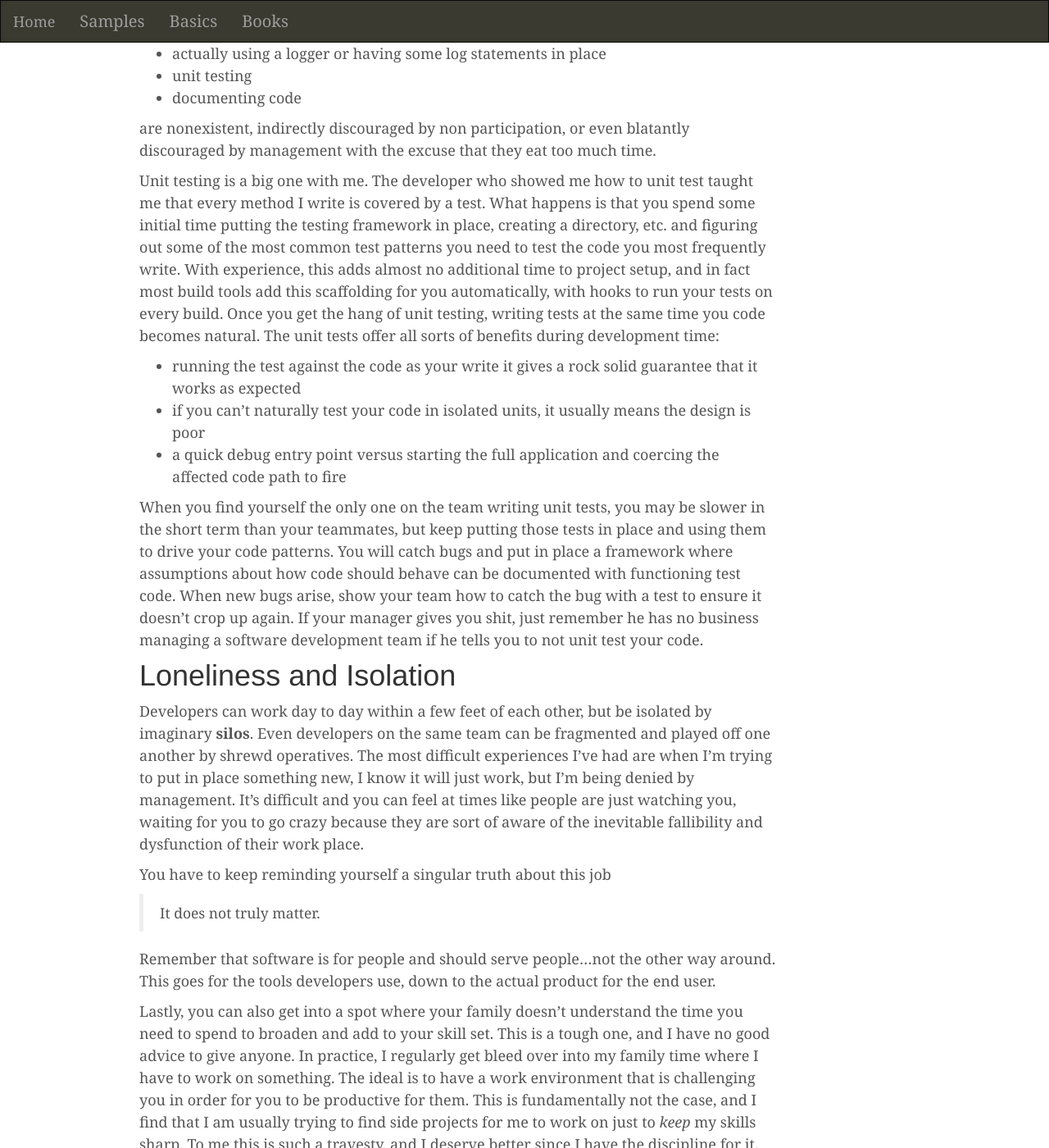
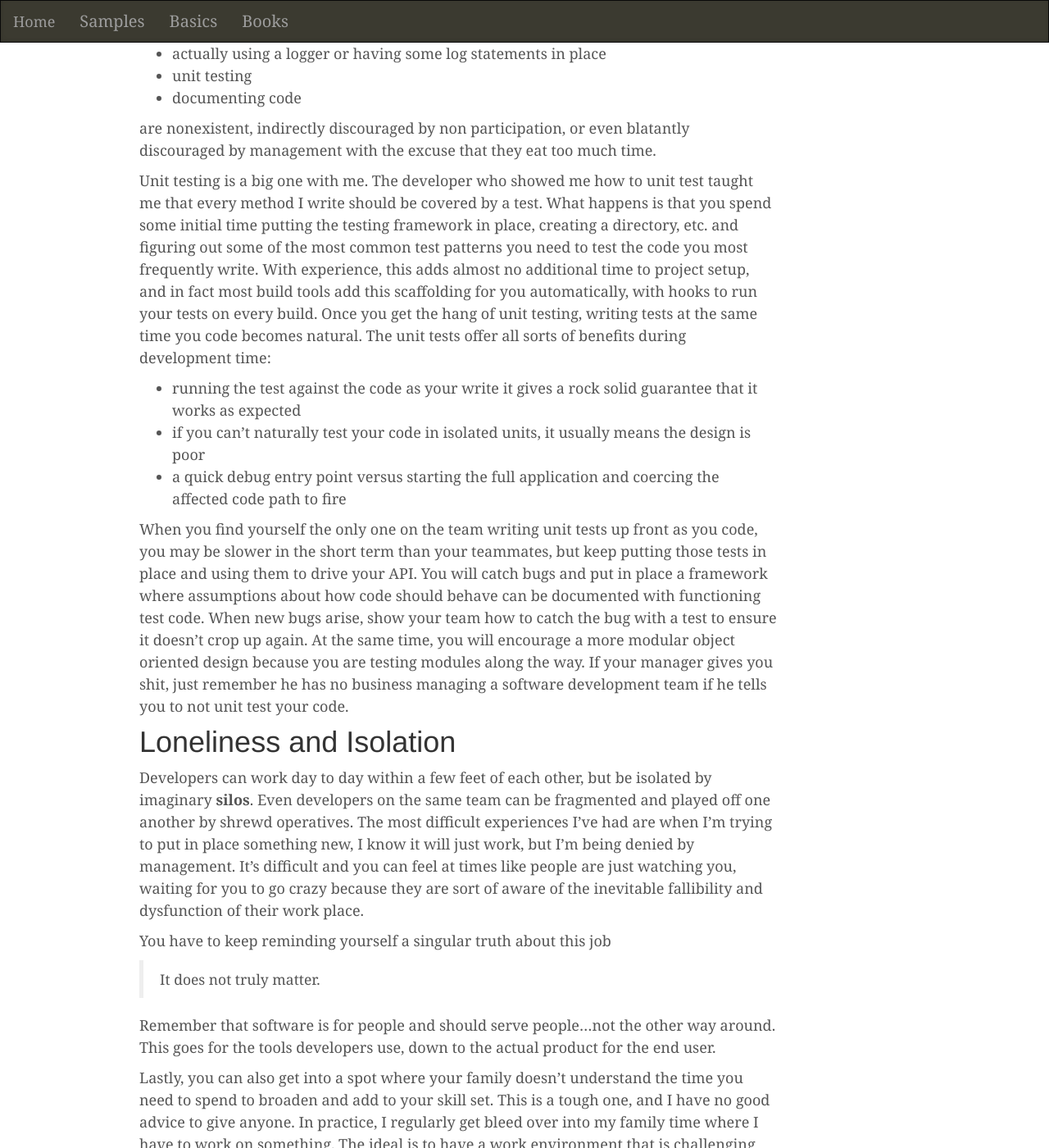
Before and after one commit to chasefranks/chasefranks.github.io, a Jekyll site: the page built from _posts/2017-06-12-the-twilight-zone.md, in a window 1280 px wide and 1400 px high, scrolled down 4458 px. Shown: the whole window at 82% size. Built offline with Jekyll 4.4.1, drawn with Linux system fonts in a browser that asks for light colours; comment, search, counter and statistics services are not loaded.

Commit message:
update new post: the twilight zone

```diff
--- a/_posts/2017-06-12-the-twilight-zone.md
+++ b/_posts/2017-06-12-the-twilight-zone.md
@@ -77,13 +77,13 @@ And lastly, even basic habits like
 
 are nonexistent, indirectly discouraged by non participation, or even blatantly discouraged by management with the excuse that they eat too much time.
 
-Unit testing is a big one with me. The developer who showed me how to unit test taught me that every method I write is covered by a test. What happens is that you spend some initial time putting the testing framework in place, creating a directory, etc. and figuring out some of the most common test patterns you need to test the code you most frequently write. With experience, this adds almost no additional time to project setup, and in fact most build tools add this scaffolding for you automatically, with hooks to run your tests on every build. Once you get the hang of unit testing, writing tests at the same time you code becomes natural. The unit tests offer all sorts of benefits during development time:
+Unit testing is a big one with me. The developer who showed me how to unit test taught me that every method I write should be covered by a test. What happens is that you spend some initial time putting the testing framework in place, creating a directory, etc. and figuring out some of the most common test patterns you need to test the code you most frequently write. With experience, this adds almost no additional time to project setup, and in fact most build tools add this scaffolding for you automatically, with hooks to run your tests on every build. Once you get the hang of unit testing, writing tests at the same time you code becomes natural. The unit tests offer all sorts of benefits during development time:
 
 * running the test against the code as your write it gives a rock solid guarantee that it works as expected
 * if you can't naturally test your code in isolated units, it usually means the design is poor
 * a quick debug entry point versus starting the full application and coercing the affected code path to fire
 
-When you find yourself the only one on the team writing unit tests, you may be slower in the short term than your teammates, but keep putting those tests in place and using them to drive your code patterns. You will catch bugs and put in place a framework where assumptions about how code should behave can be documented with functioning test code. When new bugs arise, show your team how to catch the bug with a test to ensure it doesn't crop up again. If your manager gives you shit, just remember he has no business managing a software development team if he tells you to not unit test your code.
+When you find yourself the only one on the team writing unit tests up front as you code, you may be slower in the short term than your teammates, but keep putting those tests in place and using them to drive your API. You will catch bugs and put in place a framework where assumptions about how code should behave can be documented with functioning test code. When new bugs arise, show your team how to catch the bug with a test to ensure it doesn't crop up again. At the same time, you will encourage a more modular object oriented design because you are testing modules along the way. If your manager gives you shit, just remember he has no business managing a software development team if he tells you to not unit test your code.
 
 # Loneliness and Isolation
 
```
